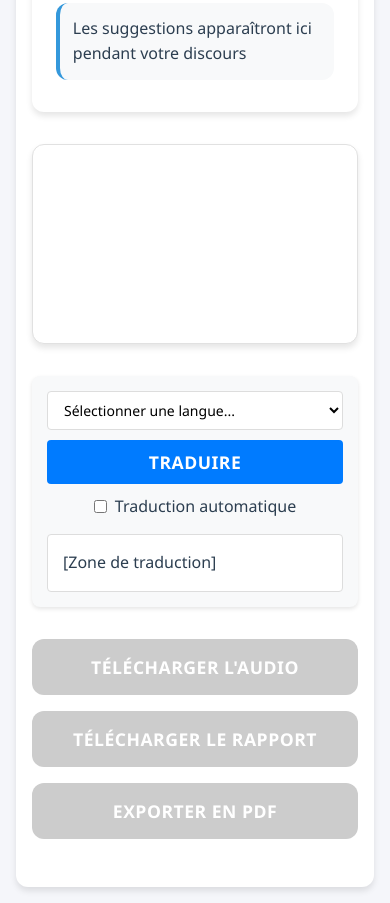
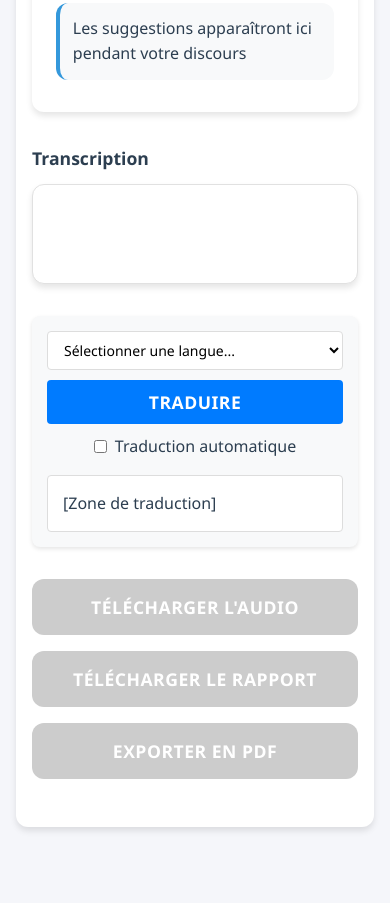
Before and after one commit to Fsisnio/alexia., a website: page frontend/index.html in a window 390 px wide. Shown: the part 1892-2795 px from the top of the page. After the commit the page ends 2735 px from the top, so only its background shows below. Drawn offline with Linux system fonts and the light colour scheme.

Commit message:
Mobile: transcription section, message when SpeechRecognition unavailable (iOS), improved styling
Made-with: Cursor

```diff
--- a/frontend/app.js
+++ b/frontend/app.js
@@ -561,7 +561,11 @@ class ALEXIA {
             };
 
             this.mediaRecorder.start(1000);
-            if (this.recognition) this.recognition.start();
+            if (this.recognition) {
+                this.recognition.start();
+            } else if (this.transcriptionDisplay) {
+                this.transcriptionDisplay.innerHTML = '<em style="color:#666;font-size:0.95rem;">La transcription vocale n\'est pas disponible sur cet appareil (ex: iPhone). L\'audio est bien enregistré et peut être téléchargé.</em>';
+            }
             this.isRecording = true;
             this.startButton.textContent = 'Arrêter l\'enregistrement';
             this.startButton.classList.add('recording');
--- a/frontend/index.html
+++ b/frontend/index.html
@@ -120,7 +120,10 @@
             </div>
         </div>
 
-        <div id="transcription" class="transcription"></div>
+        <div class="transcription-section">
+            <h3 data-translate="transcription">Transcription</h3>
+            <div id="transcription" class="transcription"></div>
+        </div>
 
         <!-- Zone de traduction -->
         <div class="translation-container">
--- a/frontend/styles.css
+++ b/frontend/styles.css
@@ -303,14 +303,37 @@ h1 {
 }
 
 /* Transcription */
+.transcription-section {
+    margin: 2rem 0;
+}
+
+.transcription-section h3 {
+    margin-bottom: 0.75rem;
+    color: var(--primary-color);
+    font-size: 1.1rem;
+}
+
 .transcription {
     background: var(--surface-color);
-    padding: 2rem;
+    padding: 1.25rem;
     border-radius: var(--border-radius);
     box-shadow: var(--box-shadow);
-    margin: 2rem 0;
-    min-height: 200px;
+    min-height: 120px;
+    max-height: 300px;
     border: 1px solid #e1e1e1;
+    font-size: 1rem;
+    line-height: 1.6;
+    overflow-y: auto;
+    -webkit-overflow-scrolling: touch;
+}
+
+@media (max-width: 768px) {
+    .transcription {
+        min-height: 100px;
+        max-height: 250px;
+        padding: 1rem;
+        font-size: 1rem;
+    }
 }
 
 /* Actions post-enregistrement */
```
